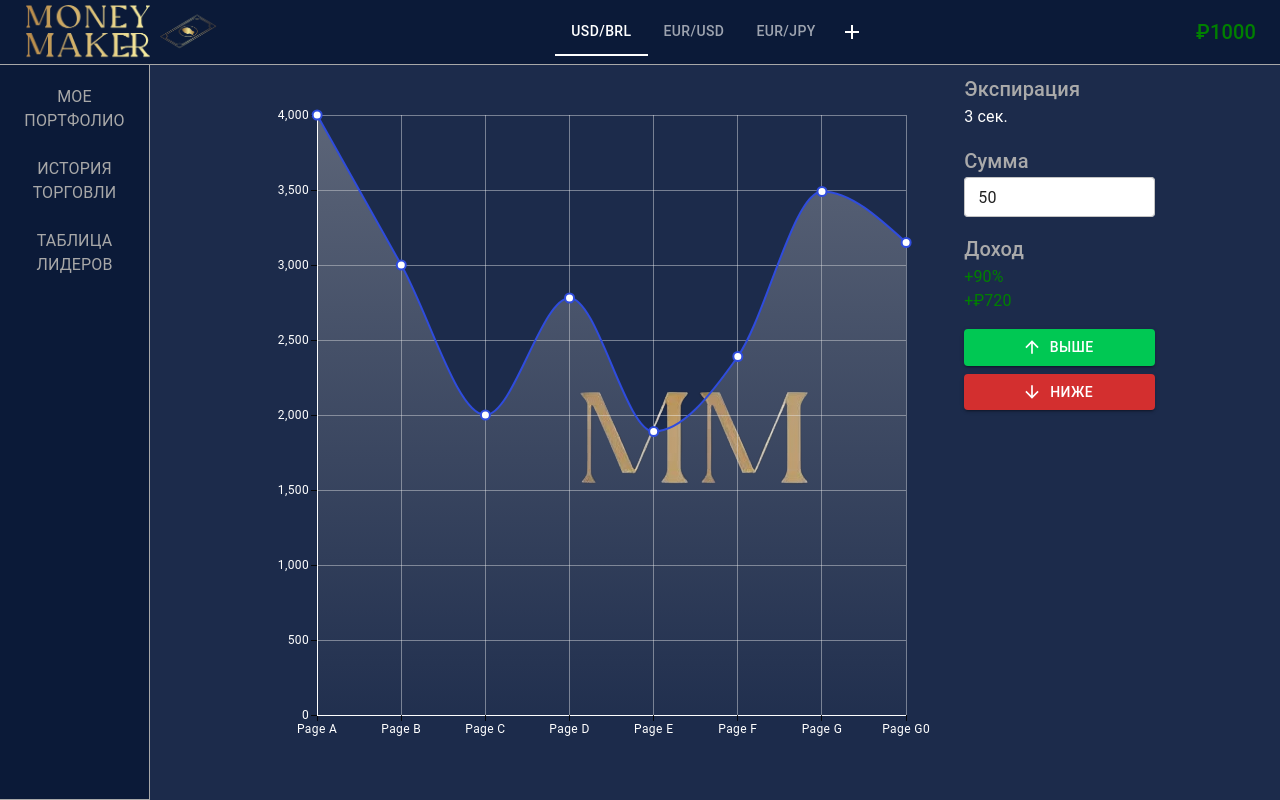
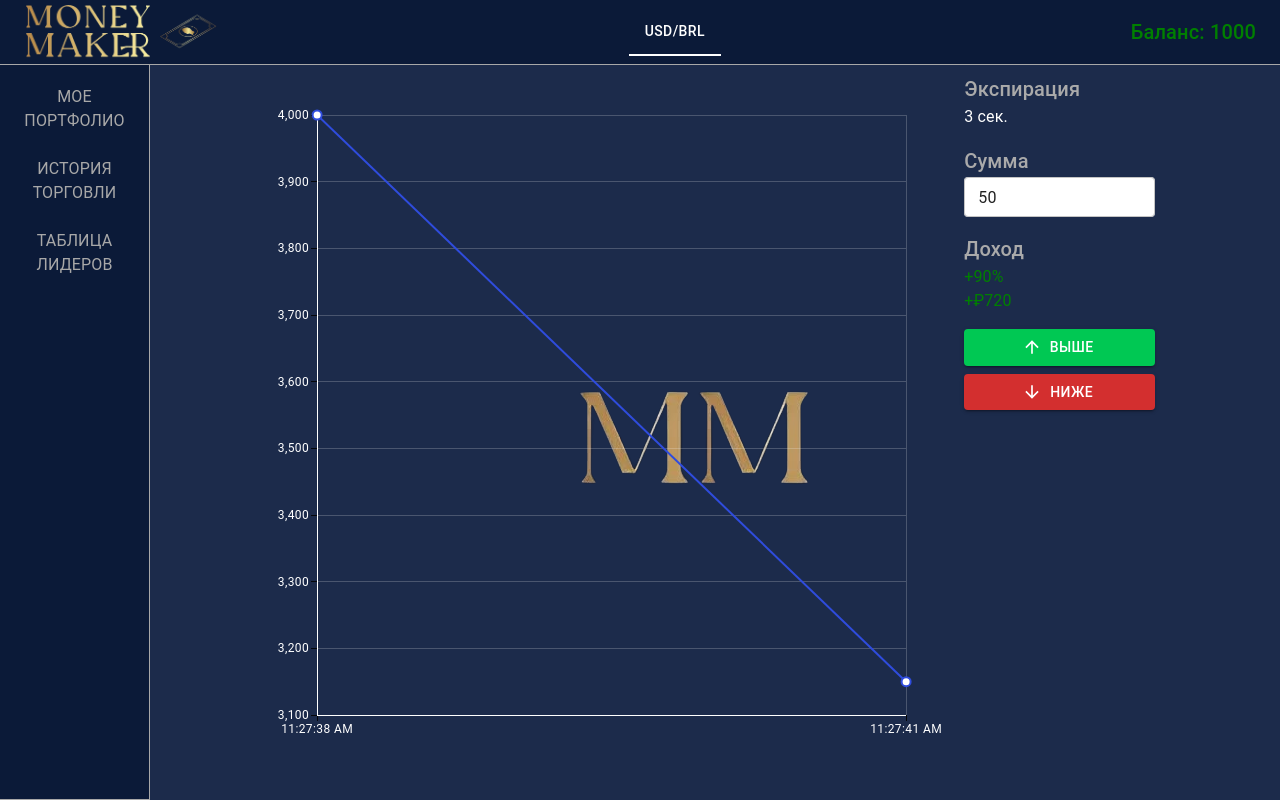
Before and after one commit to DaniilKun/-hart, a React (Vite) app: page / in a window 1280 px wide. Built offline with nearby package versions, Linux system fonts and the light colour scheme.

Commit message:
transparent background

```diff
--- a/src/components/Chart.tsx
+++ b/src/components/Chart.tsx
@@ -13,39 +13,20 @@ function getRandomNumber(min = 1000, max = 8000) {
     return Math.floor(Math.random() * (max - min + 1)) + min;
 }
 
-const Colorswitch = () => {
-    const { top, height, bottom } = useDrawingArea();
-    const svgHeight = top + bottom + height;
-    return (
-        <>
-            <defs>
-                <linearGradient id="paint0_linear_45_2" x1="300.25" y1="46.9999" x2="300.25" y2={`${svgHeight}px`}
-                    gradientUnits="userSpaceOnUse">
-                    <stop stopColor="#BCBCBC" stopOpacity="0.4" />
-                    <stop offset="1" stopColor="#BCBCBC" stopOpacity="0" />
-                </linearGradient>
-            </defs>
-        </>
-    );
-}
-
 const BlinkingCircle = ({ x, y }) => {
     return (
         <circle cx={x} cy={y} r={8} fill="red" stroke="white" strokeWidth={2} className="blinking" />
     );
 };
 
+const getCurrentTime = () => {
+    const now = new Date();
+    return now.toLocaleTimeString();
+};
+
 export default function Chart() {
-    const uData = useRef([4000, 3000, 2000, 2780, 1890, 2390, 3490]);
-    const xLabels = useRef([
-        'Page A',
-        'Page B',
-        'Page C',
-        'Page D',
-        'Page E',
-        'Page F',
-        'Page G',
-    ]);
+    const uData = useRef([4000, ]);
+    const xLabels = useRef(Array(1).fill(getCurrentTime()));
     const [renderCounter, setRenderCounter] = useState(0);
     const [previousValue, setPreviousValue] = useState(uData.current[uData.current.length - 1]);
     const [bets, setBets] = useState([]);
@@ -63,7 +44,7 @@ export default function Chart() {
         const intervalId = setInterval(() => {
             const tempData = [...uData.current];
             const tempAxis = [...xLabels.current];
-            tempAxis.push(`Page G${renderCounter}`);
+            tempAxis.push(getCurrentTime());
             tempData.push(getRandomNumber());
             uData.current = tempData;
             xLabels.current = tempAxis;
@@ -99,7 +80,6 @@ export default function Chart() {
                 series={[
                     {
                         data: uData.current,
-                        area: true,
                     }
                 ]}
                 grid={{ horizontal: true, vertical: true }}
@@ -119,6 +99,7 @@ export default function Chart() {
                     },
                 ]}
                 sx={{
+                    backgroundColor: 'transparent', // Добавлено для прозрачного фона
                     '& .MuiLineChart-root .MuiAxis-root text': {
                         fill: 'white',
                     },
@@ -127,12 +108,6 @@ export default function Chart() {
                     },
                     '& .MuiLineChart-root .MuiAxis-root .MuiAxis-line': {
                         stroke: 'white',
-                    },
-                    '& .css-j6h5qe-MuiAreaElement-root': {
-                        fill: 'url(#paint0_linear_45_2)',
-                    },
-                    '& .css-tvglr0-MuiAreaElement-root': {
-                        fill: 'url(#paint0_linear_45_3)',
                     },
                     '& .MuiChartsAxis-bottom .MuiChartsAxis-tickLabel': {
                         fill: '#fff',
@@ -148,7 +123,7 @@ export default function Chart() {
                     },
                     '& .MuiChartsGrid-line': {
                         stroke: '#fff',
-                        opacity: '0.4',
+                        opacity: '0.2',
                     },
                     '@keyframes blink-animation': {
                         '0%': { opacity: 1 },
@@ -160,7 +135,6 @@ export default function Chart() {
                     },
                 }}
             >
-                <Colorswitch />
                 <svg width="100%" height="100%" style={{ position: 'absolute', top: 0, left: 0, pointerEvents: 'none' }}>
                     <BlinkingCircle x="95%" y={yPosition} />
                 </svg>
--- a/src/components/Header.tsx
+++ b/src/components/Header.tsx
@@ -15,14 +15,14 @@ const Header = () => {
           <img src={logo} alt="logo" style={{ width: '195px', marginRight: '16px' }} />
           <Tabs value={0} textColor="inherit" TabIndicatorProps={{ style: { backgroundColor: 'white' } }}>
             <Tab label="USD/BRL" />
-            <Tab label="EUR/USD" />
-            <Tab label="EUR/JPY" />
-          <IconButton edge="end" color="inherit" aria-label="add" style={{ marginLeft: 'auto' }}>
+            {/* <Tab label="EUR/USD" />
+            <Tab label="EUR/JPY" /> */}
+          {/* <IconButton edge="end" color="inherit" aria-label="add" style={{ marginLeft: 'auto' }}>
             <AddIcon />
-          </IconButton>
+          </IconButton> */}
           </Tabs>
           <Typography variant="h6" style={{ marginLeft: '16px', color: 'green' }}>
-            ₽{balance}
+            Баланс: {balance}
           </Typography>
         </Box>
       </Toolbar>
```
